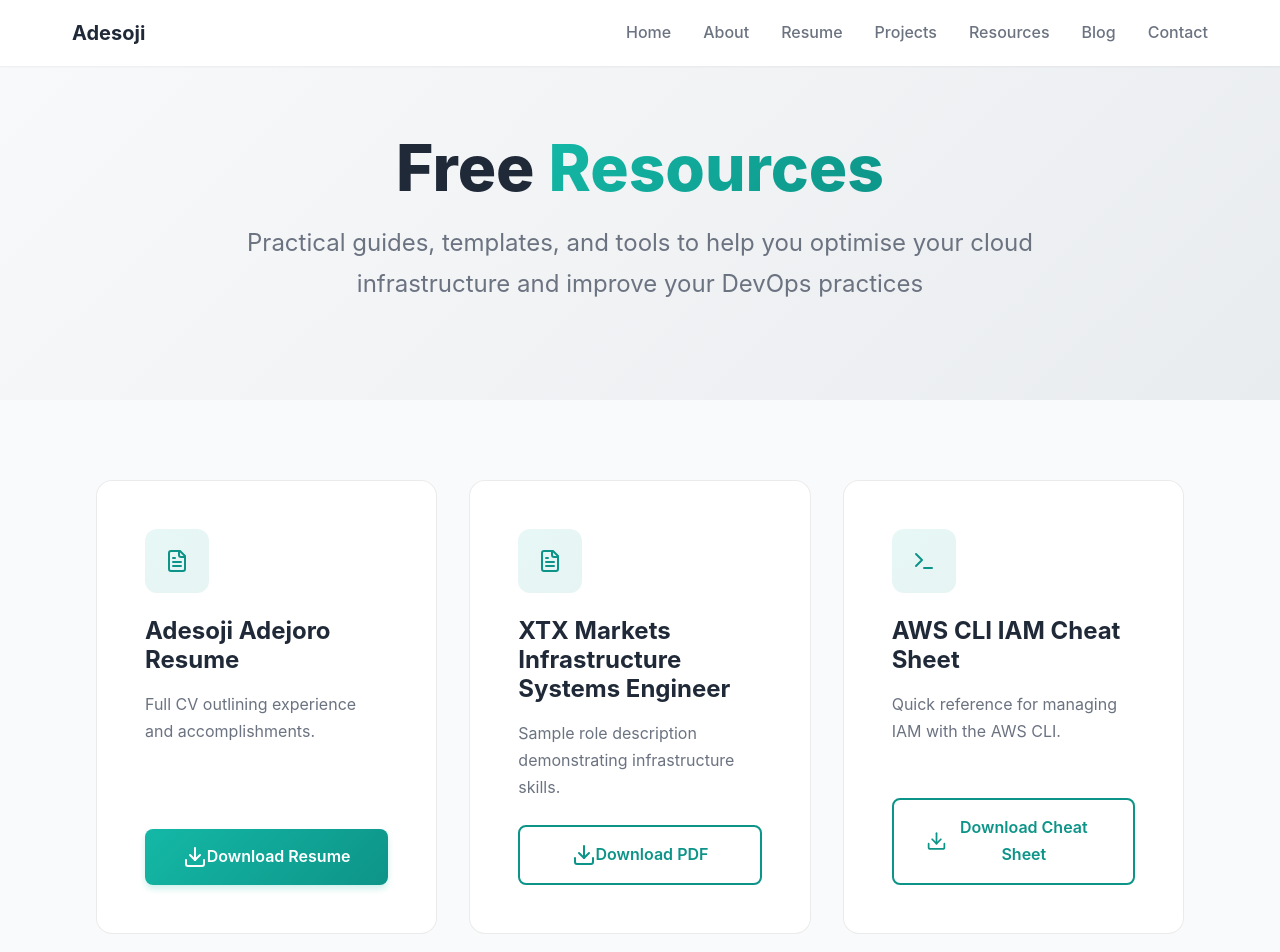
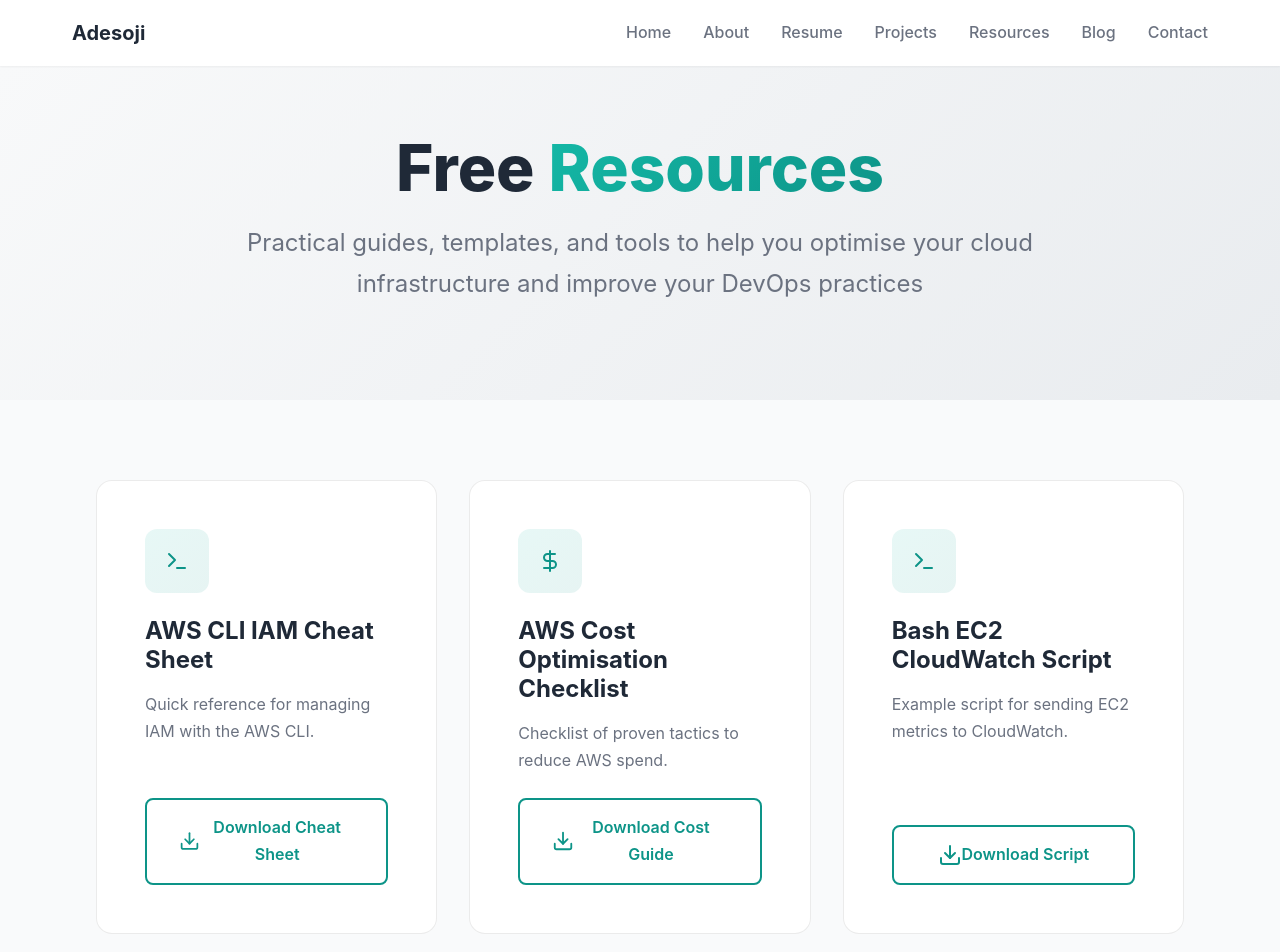
Before and after one commit to SojiJoro/adesoji-portfolio, a Next.js app: page /resources in a window 1280 px wide. Shown: the top 952 px of the page. Built offline with nearby package versions, Linux system fonts and the light colour scheme.

Commit message:
Remove resume and XTX entries from resources

```diff
--- a/src/app/resources/page.tsx
+++ b/src/app/resources/page.tsx
@@ -37,28 +37,6 @@
 }
 
 const resources: Resource[] = [
-  {
-    title: 'Adesoji Adejoro Resume',
-    description: 'Full CV outlining experience and accomplishments.',
-    icon: FileText,
-    action: {
-      type: 'download',
-      href: '/documents/Adesoji_Adejoro_Resume.pdf',
-      text: 'Download Resume',
-      primary: true
-    }
-  },
-  {
-    title: 'XTX Markets Infrastructure Systems Engineer',
-    description: 'Sample role description demonstrating infrastructure skills.',
-    icon: FileText,
-    action: {
-      type: 'download',
-      href: '/documents/XTX Markets - Infrastructure Systems Engineer.pdf',
-      text: 'Download PDF',
-      primary: false
-    }
-  },
   {
     title: 'AWS CLI IAM Cheat Sheet',
     description: 'Quick reference for managing IAM with the AWS CLI.',
```
Also changed, not shown: 1 other file (tests, documents, lock files or other folders).
